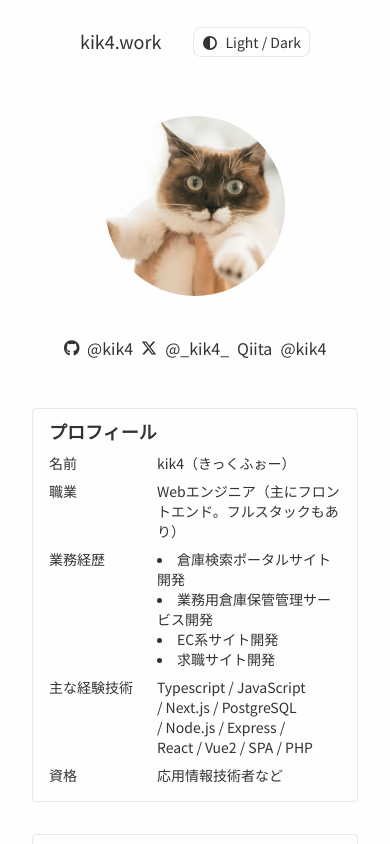
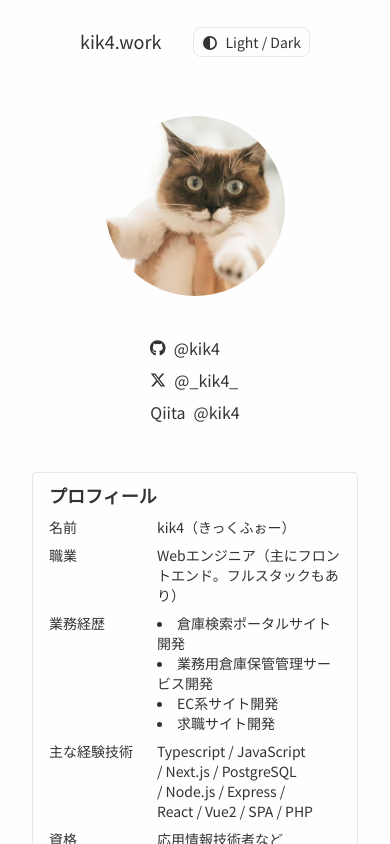
Before and after one commit to kik4/my-portfolio-next, a Next.js app: page / in a window 390 px wide. Shown: the top 844 px of the page. Built offline with nearby package versions, Linux system fonts and the light colour scheme.

Commit message:
tweak style

```diff
--- a/app/page.tsx
+++ b/app/page.tsx
@@ -25,7 +25,7 @@ export default function Home() {
 						height={180}
 						priority
 					/>
-					<div className="flex flex-row gap-2 px-4 pt-2 pb-4 sm:flex-col">
+					<div className="flex flex-col gap-2 px-4 pt-2 pb-4">
 						<a
 							className="flex items-center gap-2 hover:underline hover:underline-offset-4"
 							href="https://github.com/kik4"
```
